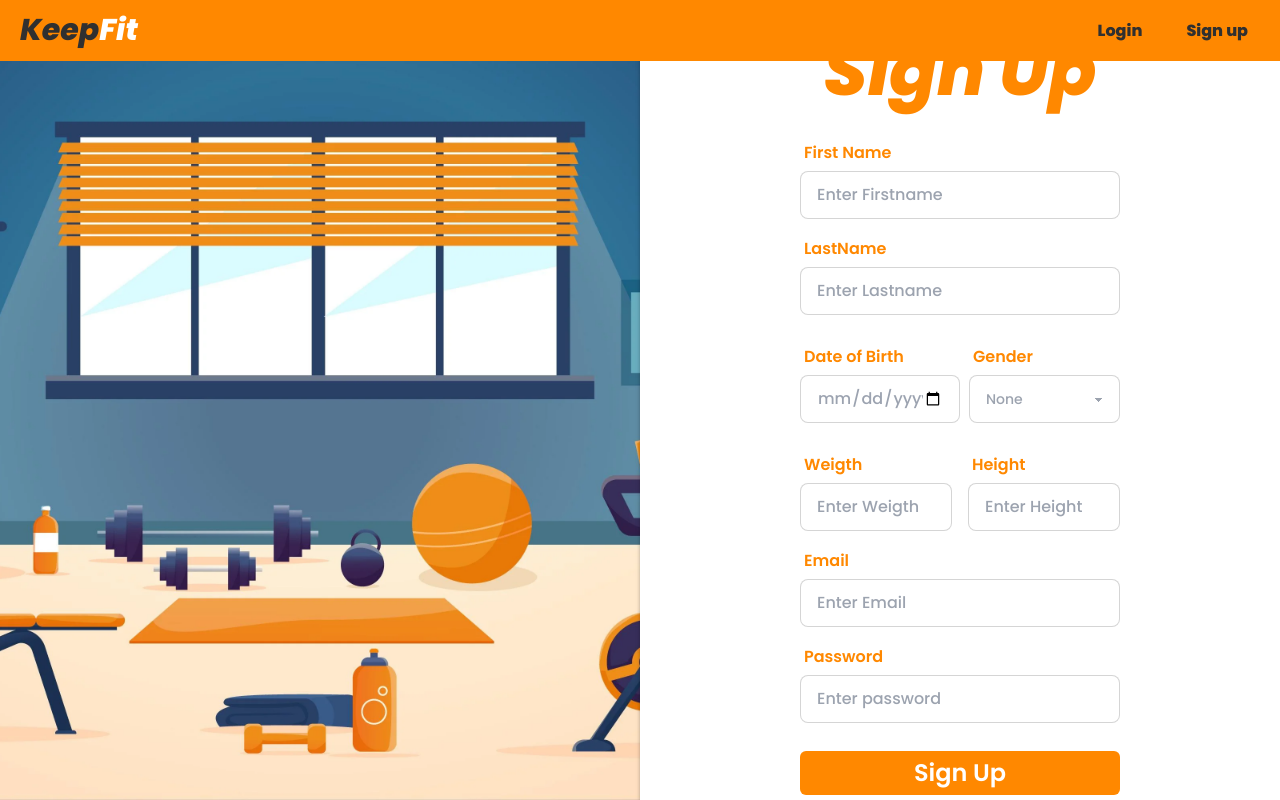
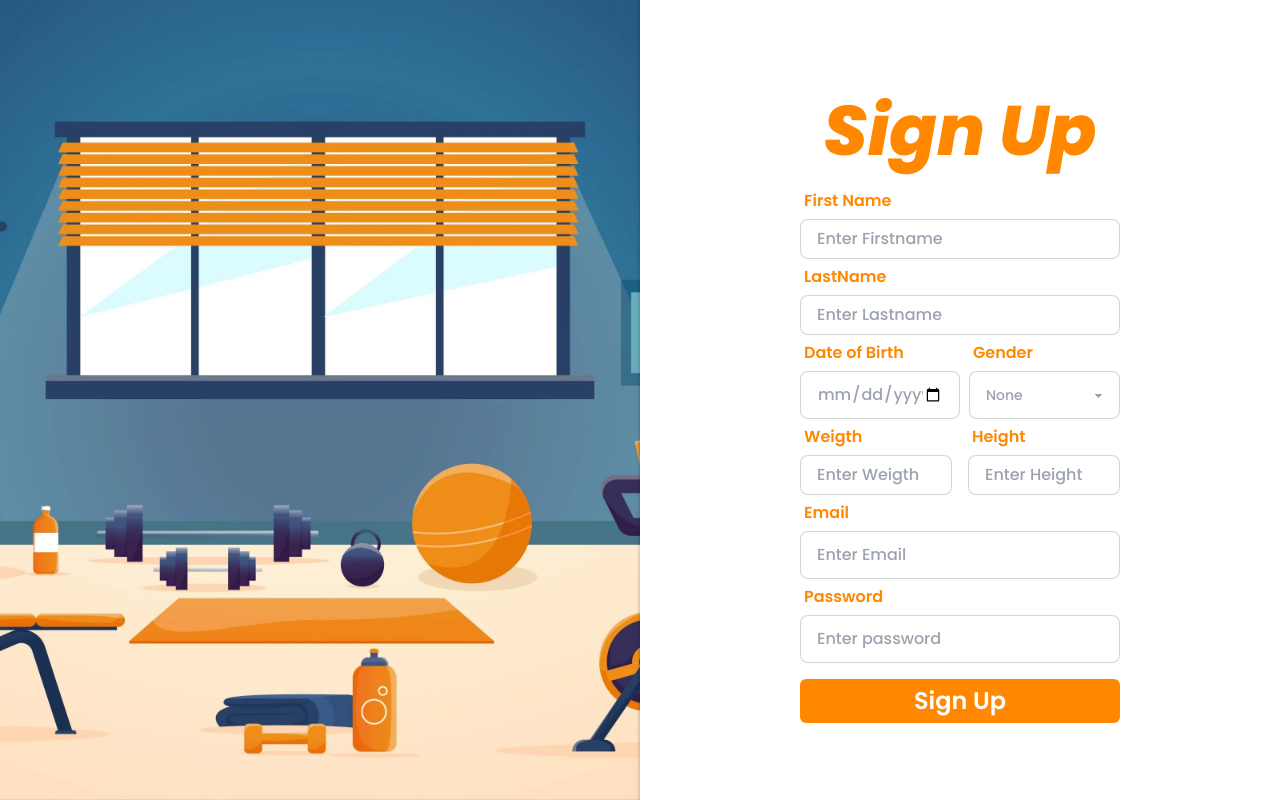
Before and after one commit to peth12/keepfit-react, a React (Vite) app: page /signup in a window 1280 px wide. Built offline with nearby package versions, Linux system fonts and the light colour scheme.

Commit message:
login and signup page resposne -nb

```diff
--- a/src/views/Login/Login.jsx
+++ b/src/views/Login/Login.jsx
@@ -1,11 +1,27 @@
 import { Link } from "react-router-dom";
 import { NavbarLandingPage } from "../../components/NavbarLogin";
+import { useState } from "react";
+import toast, { Toaster } from 'react-hot-toast';
 import "./Login.css";
 
 export const Login = () => {
+  const [userName, setUserName] = useState('')
+  const [password, setPassword] = useState('')
+
+
+  const notify = () => toast.success('Successfully toasted!')
+  const checkData = () => {
+    if(userName == ""){
+
+      notify()
+
+    }
+  }
   return (
+
+
     <>
-      <NavbarLandingPage />
+      {/* <NavbarLandingPage /> */}
       <div className=" flex h-[100vh]">
         {/* section 1 */}
         <div className="left hidden md:block h-[100%] w-[100%]"></div>
@@ -24,6 +40,7 @@ export const Login = () => {
                   type="text"
                   placeholder="Enter Email"
                   className="input input-bordered w-80"
+                  onChange={(e)=> setUserName(e.target.value())}
                 />
               </div>
               <div className="form-control py-3">
@@ -31,22 +48,24 @@ export const Login = () => {
                   <span className="label-text">Password</span>
                 </label>
                 <input
-                  type="text"
+                  type="password"
                   placeholder="Enter password"
                   className="input input-bordered w-80"
+                  onChange={(e)=> setPassword(e.target.value())}
                 />
               </div>
               <p className="text-end py-2">
                 No account?{" "}
-                <Link to={"signup"} className="createAccountSuggest">
+                <Link to={"/signUp"} className="createAccountSuggest">
                   Create one!
                 </Link>
               </p>
-              <Link to={"/activity"}>
-                <button className="btn-primary w-80 rounded-md p-1 text-[24px] font-semibold text-white mt-4">
+              {/* <Link to={"/activity"}> */}
+                <button onClick={() =>checkData()} className="btn-primary w-80 rounded-md p-1 text-[24px] font-semibold text-white mt-4">
                   Login
                 </button>
-              </Link>
+                <Toaster />
+              {/* </Link> */}
             </div>
           </div>
         </div>
--- a/src/views/SignUp/SignUp.jsx
+++ b/src/views/SignUp/SignUp.jsx
@@ -1,18 +1,17 @@
 import React from "react";
 import "./Signup.css";
-import { NavbarLandingPage } from "../../components/NavbarLogin";
 const SignUp = () => {
   return (
     <>
-      <NavbarLandingPage />
-      <div className=" flex h-[100vh]">
+      {/* <NavbarLandingPage /> */}
+      <div className=" flex min-h-[100vh]">
         {/* section 1 */}
-        <div className="left hidden md:block h-[100%] w-[100%]"></div>
+        <div className="left hidden md:block min-h-[100%] w-[100%]"></div>
         {/* section 2 */}
-        <div className="right h-[100%] bg-white w-[100%]">
-          <div className="flex justify-center items-center w-[100%] h-[100%] ">
+        <div className="right min-h-[100%] bg-white w-[100%]">
+          <div className="flex justify-center items-center w-[100%] min-h-[100%]">
             <div className="flex-col">
-              <h1 className=" text-[70px] text-primary  italic font-bold text-center py-3">
+              <h1 className=" text-[70px] text-primary italic font-bold text-center">
                 Sign Up
               </h1>
               <div className="form-control">
@@ -22,21 +21,21 @@ const SignUp = () => {
                 <input
                   type="text"
                   placeholder="Enter Firstname"
-                  className="input input-bordered w-80"
+                  className="input input-bordered w-80 h-10"
                 />
               </div>
-              <div className="form-control py-3">
+              <div className="form-control">
                 <label className="label">
                   <span className="label-text text-primary font-semibold text-[16px]">LastName</span>
                 </label>
                 <input
                   type="password"
                   placeholder="Enter Lastname"
-                  className="input input-bordered w-80"
+                  className="input input-bordered w-80 h-10"
                 />
               </div>
               <div className="flex justify-between">
-                <div className="form-control py-3">
+                <div className="form-control">
                   <label className="label">
                     <span className="label-text text-primary font-semibold text-[16px]">Date of Birth</span>
                   </label>
@@ -47,13 +46,13 @@ const SignUp = () => {
                   />
                 </div>
 
-                <div className="form-control py-3">
+                <div className="form-control">
                   <label className="label">
                     <span className="label-text text-primary font-semibold text-[16px]">
                       Gender
                     </span>
                   </label>
-                  <select className="select select-bordered text-gray-400">
+                  <select className="select select-bordered text-gray-400 ">
                     <option disabled selected>
                       None
                     </option>
@@ -65,24 +64,24 @@ const SignUp = () => {
               </div>
 
               <div className="flex justify-between">
-                <div className="form-control py-3">
+                <div className="form-control">
                   <label className="label">
                     <span className="label-text text-primary font-semibold text-[16px]">Weigth</span>
                   </label>
                   <input
                     type="number"
                     placeholder="Enter Weigth"
-                    className="input input-bordered w-[9.5rem] text-secondary"
+                    className="input input-bordered w-[9.5rem] text-secondary h-10"
                   />
                 </div>
-                <div className="form-control py-3">
+                <div className="form-control">
                   <label className="label">
                     <span className="label-text text-primary font-semibold text-[16px]">Height</span>
                   </label>
                   <input
                     type="number"
                     placeholder="Enter Height"
-                    className="input input-bordered w-[9.5rem] text-secondary"
+                    className="input input-bordered w-[9.5rem] text-secondary h-10"
                   />
                 </div>
 
@@ -98,7 +97,7 @@ const SignUp = () => {
                   className="input input-bordered w-80"
                 />
               </div>
-              <div className="form-control py-3">
+              <div className="form-control pb-4">
                 <label className="label">
                   <span className="label-text text-primary font-semibold text-[16px]">Password</span>
                 </label>
@@ -110,7 +109,7 @@ const SignUp = () => {
               </div>
 
               {/* <Link to={"/activity"}> */}
-              <button className="btn-primary w-80 rounded-md p-1 text-[24px] font-semibold text-white mt-4">
+              <button className="btn-primary w-80 rounded-md p-1 text-[24px] font-semibold text-white">
                 Sign Up
               </button>
 
```
